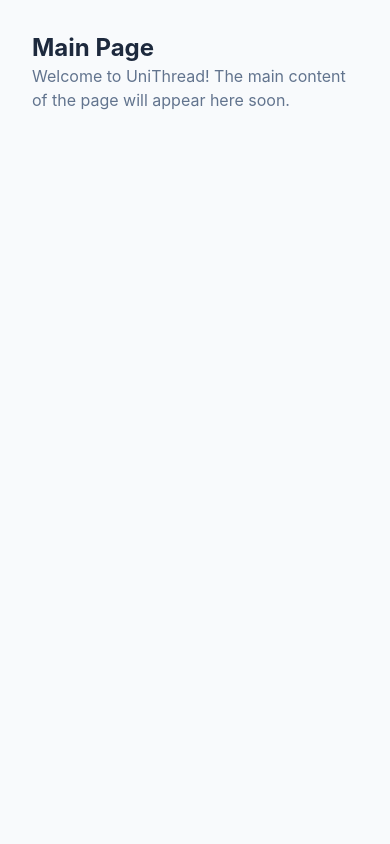
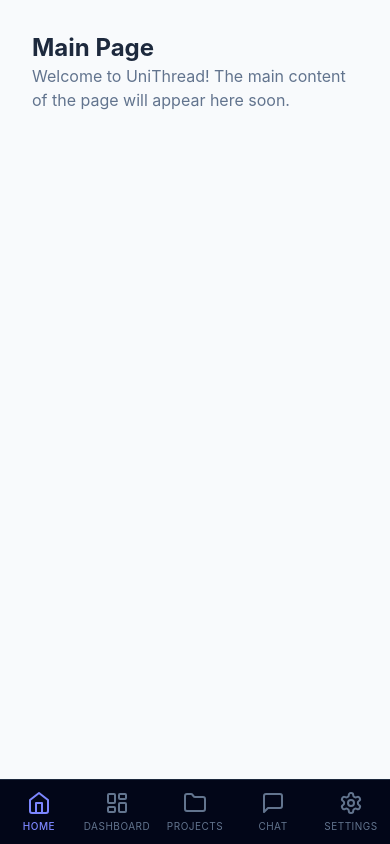
Before and after one commit to cataliiin/UniThread, a SvelteKit app in the folder frontend/: page / in a window 390 px wide. Built offline with nearby package versions, Linux system fonts and the light colour scheme.

Commit message:
feat (frontend): added mobile navbar

```diff
--- /dev/null
+++ b/frontend/src/lib/components/MobileNav.svelte
@@ -0,0 +1,56 @@
+<script lang="ts">
+	import { page } from '$app/stores';
+
+	const navLinks = [
+		{
+			href: '/',
+			label: 'Home',
+			icon: `<svg xmlns="http://www.w3.org/2000/svg" width="24" height="24" viewBox="0 0 24 24" fill="none" stroke="currentColor" stroke-width="2" stroke-linecap="round" stroke-linejoin="round"><path d="m3 9 9-7 9 7v11a2 2 0 0 1-2 2H5a2 2 0 0 1-2-2z"/><polyline points="9 22 9 12 15 12 15 22"/></svg>`
+		},
+		{
+			href: '/dashboard',
+			label: 'Dashboard',
+			icon: `<svg xmlns="http://www.w3.org/2000/svg" width="24" height="24" viewBox="0 0 24 24" fill="none" stroke="currentColor" stroke-width="2" stroke-linecap="round" stroke-linejoin="round"><rect width="7" height="9" x="3" y="3" rx="1"/><rect width="7" height="5" x="14" y="3" rx="1"/><rect width="7" height="9" x="14" y="12" rx="1"/><rect width="7" height="5" x="3" y="16" rx="1"/></svg>`
+		},
+		{
+			href: '/projects',
+			label: 'Projects',
+			icon: `<svg xmlns="http://www.w3.org/2000/svg" width="24" height="24" viewBox="0 0 24 24" fill="none" stroke="currentColor" stroke-width="2" stroke-linecap="round" stroke-linejoin="round"><path d="M4 20h16a2 2 0 0 0 2-2V8a2 2 0 0 0-2-2h-7.93a2 2 0 0 1-1.66-.9l-.82-1.2A2 2 0 0 0 7.93 3H4a2 2 0 0 0-2 2v13a2 2 0 0 0 2 2Z"/></svg>`
+		},
+		{
+			href: '/messages',
+			label: 'Chat',
+			icon: `<svg xmlns="http://www.w3.org/2000/svg" width="24" height="24" viewBox="0 0 24 24" fill="none" stroke="currentColor" stroke-width="2" stroke-linecap="round" stroke-linejoin="round"><path d="M21 15a2 2 0 0 1-2 2H7l-4 4V5a2 2 0 0 1 2-2h14a2 2 0 0 1 2 2z"/></svg>`
+		},
+		{
+			href: '/settings',
+			label: 'Settings',
+			icon: `<svg xmlns="http://www.w3.org/2000/svg" width="24" height="24" viewBox="0 0 24 24" fill="none" stroke="currentColor" stroke-width="2" stroke-linecap="round" stroke-linejoin="round"><path d="M12.22 2h-.44a2 2 0 0 0-2 2v.18a2 2 0 0 1-1 1.73l-.43.25a2 2 0 0 1-2 0l-.15-.08a2 2 0 0 0-2.73.73l-.22.38a2 2 0 0 0 .73 2.73l.15.1a2 2 0 0 1 1 1.72v.51a2 2 0 0 1-1 1.74l-.15.09a2 2 0 0 0-.73 2.73l.22.38a2 2 0 0 0 2.73.73l.15-.08a2 2 0 0 1 2 0l.43.25a2 2 0 0 1 1 1.73V20a2 2 0 0 0 2 2h.44a2 2 0 0 0 2-2v-.18a2 2 0 0 1 1-1.73l.43-.25a2 2 0 0 1 2 0l.15.08a2 2 0 0 0 2.73-.73l.22-.39a2 2 0 0 0-.73-2.73l-.15-.1a2 2 0 0 1-1-1.72v-.51a2 2 0 0 1 1-1.74l.15-.09a2 2 0 0 0 .73-2.73l-.22-.38a2 2 0 0 0-2.73-.73l-.15.08a2 2 0 0 1-2 0l-.43-.25a2 2 0 0 1-1-1.73V4a2 2 0 0 0-2-2z"/><circle cx="12" cy="12" r="3"/></svg>`
+		}
+	];
+</script>
+
+<nav class="lg:hidden fixed bottom-0 left-0 right-0 bg-slate-950 border-t border-slate-800 pb-safe z-50">
+	<div class="flex items-center justify-around h-16">
+		{#each navLinks as link}
+			<a
+				href={link.href}
+				class="flex flex-col items-center justify-center gap-1 w-full h-full transition-colors
+				{$page.url.pathname === link.href
+					? 'text-indigo-400 font-medium'
+					: 'text-slate-500 hover:text-slate-300'}"
+			>
+				<span class="flex items-center justify-center">
+					{@html link.icon}
+				</span>
+				<span class="text-[10px] uppercase tracking-wider">{link.label}</span>
+			</a>
+		{/each}
+	</div>
+</nav>
+
+<style>
+	.pb-safe {
+		padding-bottom: env(safe-area-inset-bottom);
+	}
+</style>
--- a/frontend/src/lib/components/Sidebar.svelte
+++ b/frontend/src/lib/components/Sidebar.svelte
@@ -1,7 +1,6 @@
 <script lang="ts">
 	import { page } from '$app/stores';
 
-	// Mock user data
 	const user = {
 		name: 'Sebastian G.',
 		username: 'sebig'
@@ -36,38 +35,46 @@
 	];
 </script>
 
-<aside class="sidebar">
-	<div class="sidebar-header">
-		<div class="logo-placeholder">
+<aside class="hidden lg:flex flex-col w-72 h-full bg-slate-950 border-r border-slate-800 transition-all duration-300">
+	<!-- Header -->
+	<div class="p-6 flex items-center gap-4 border-b border-slate-800/50">
+		<div class="w-10 h-10 rounded-xl bg-indigo-600 flex items-center justify-center shadow-lg shadow-indigo-500/20">
 			<svg xmlns="http://www.w3.org/2000/svg" width="24" height="24" viewBox="0 0 24 24" fill="none" stroke="currentColor" stroke-width="2" stroke-linecap="round" stroke-linejoin="round" class="text-white"><path d="M12 22s8-4 8-10V5l-8-3-8 3v7c0 6 8 10 8 10z"/></svg>
 		</div>
-		<span class="brand-name">UniThread</span>
+		<span class="text-xl font-bold tracking-tight text-white">UniThread</span>
 	</div>
 
-	<nav class="sidebar-nav">
+	<!-- Navigation -->
+	<nav class="flex-1 overflow-y-auto py-6 px-4 space-y-1">
 		{#each navLinks as link}
 			<a
 				href={link.href}
-				class="nav-link {$page.url.pathname === link.href ? 'active' : ''}"
+				class="flex items-center gap-3 px-4 py-3 rounded-xl transition-all duration-200 group
+				{$page.url.pathname === link.href
+					? 'bg-indigo-600/10 text-indigo-400 font-semibold'
+					: 'text-slate-400 hover:bg-slate-800 hover:text-white'}"
 			>
-				<span class="nav-icon">{@html link.icon}</span>
-				<span class="nav-label">{link.label}</span>
+				<span class="flex items-center justify-center transition-transform duration-200 group-hover:scale-110">
+					{@html link.icon}
+				</span>
+				<span class="text-sm tracking-wide">{link.label}</span>
 			</a>
 		{/each}
 	</nav>
 
-	<div class="sidebar-footer">
-		<div class="user-card">
-			<div class="user-info">
-				<div class="default-avatar">
+	<!-- Footer -->
+	<div class="p-4 mt-auto border-t border-slate-800/50">
+		<div class="flex items-center justify-between p-3 rounded-2xl bg-slate-900 border border-slate-800 transition-all duration-200">
+			<div class="flex items-center gap-3">
+				<div class="w-9 h-9 rounded-full border border-slate-700 shadow-sm flex items-center justify-center bg-slate-800 text-slate-400">
 					<svg xmlns="http://www.w3.org/2000/svg" width="20" height="20" viewBox="0 0 24 24" fill="none" stroke="currentColor" stroke-width="2" stroke-linecap="round" stroke-linejoin="round"><path d="M19 21v-2a4 4 0 0 0-4-4H9a4 4 0 0 0-4 4v2"/><circle cx="12" cy="7" r="4"/></svg>
 				</div>
-				<div class="user-details">
-					<span class="user-name">{user.name}</span>
-					<span class="user-username">@{user.username}</span>
+				<div class="flex flex-col min-w-0">
+					<span class="font-semibold text-sm text-white truncate">{user.name}</span>
+					<span class="text-xs text-slate-500 truncate">@{user.username}</span>
 				</div>
 			</div>
-			<button class="logout-btn" title="Logout">
+			<button class="p-2 rounded-lg text-slate-500 hover:text-red-400 hover:bg-red-400/10 transition-all duration-200" title="Logout">
 				<svg xmlns="http://www.w3.org/2000/svg" width="18" height="18" viewBox="0 0 24 24" fill="none" stroke="currentColor" stroke-width="2" stroke-linecap="round" stroke-linejoin="round"><path d="M9 21H5a2 2 0 0 1-2-2V5a2 2 0 0 1 2-2h4"/><polyline points="16 17 21 12 16 7"/><line x1="21" x2="9" y1="12" y2="12"/></svg>
 			</button>
 		</div>
--- a/frontend/src/routes/+layout.svelte
+++ b/frontend/src/routes/+layout.svelte
@@ -1,17 +1,25 @@
 <script lang="ts">
 	import './layout.css';
 	import Sidebar from '$lib/components/Sidebar.svelte';
+	import MobileNav from '$lib/components/MobileNav.svelte';
 
 	let { children } = $props();
 </script>
 
-<div class="layout-container">
+<div class="flex h-screen bg-slate-50 text-slate-900 overflow-hidden">
+	<!-- Desktop Sidebar -->
 	<Sidebar />
 
-	<!-- Main Content -->
-	<main class="main-content">
-		{@render children()}
-	</main>
+	<!-- Content Area -->
+	<div class="flex-1 flex flex-col min-w-0 overflow-hidden relative">
+		<!-- Main Content -->
+		<main class="flex-1 overflow-y-auto pb-20 lg:pb-0">
+			{@render children()}
+		</main>
+
+		<!-- Mobile Navigation -->
+		<MobileNav />
+	</div>
 </div>
 
 <svelte:head>
--- a/frontend/src/routes/layout.css
+++ b/frontend/src/routes/layout.css
@@ -2,110 +2,24 @@
 @plugin '@tailwindcss/forms';
 @plugin '@tailwindcss/typography';
 
-/* Custom Tokens & Animations */
+/* Global Styles */
 :root {
-	--sidebar-width: 280px;
 	--primary-gradient: linear-gradient(135deg, #4f46e5 0%, #7c3aed 100%);
-	--sidebar-bg: #0f172a;
-	--sidebar-border: rgba(255, 255, 255, 0.1);
 }
 
-/* Layout Container */
-.layout-container {
-	@apply flex h-screen bg-slate-50 text-slate-900 overflow-hidden;
+html, body {
+	@apply h-full m-0 p-0 antialiased selection:bg-indigo-100 selection:text-indigo-900;
 }
 
-/* Sidebar */
-.sidebar {
-	@apply flex flex-col h-full bg-slate-950 border-r border-slate-800 transition-all duration-300;
-	width: var(--sidebar-width);
+/* Custom scrollbar for better look */
+::-webkit-scrollbar {
+	width: 6px;
 }
 
-.sidebar-header {
-	@apply p-6 flex items-center gap-4 border-b border-slate-800/50;
+::-webkit-scrollbar-track {
+	@apply bg-transparent;
 }
 
-.logo-container, .logo-placeholder {
-	@apply w-10 h-10 rounded-xl bg-indigo-600 flex items-center justify-center shadow-lg shadow-indigo-500/20;
+::-webkit-scrollbar-thumb {
+	@apply bg-slate-200 rounded-full hover:bg-slate-300 transition-colors;
 }
-
-.logo {
-	@apply w-7 h-7;
-}
-
-.brand-name {
-	@apply text-xl font-bold tracking-tight text-white;
-}
-
-.sidebar-nav {
-	@apply flex-1 overflow-y-auto py-6 px-4 space-y-1;
-}
-
-.nav-link {
-	@apply flex items-center gap-3 px-4 py-3 rounded-xl transition-all duration-200 text-slate-400;
-	@apply hover:bg-slate-800 hover:text-white;
-}
-
-.nav-link.active {
-	@apply bg-indigo-600/10 text-indigo-400 font-semibold;
-}
-
-.nav-icon {
-	@apply flex items-center justify-center transition-transform duration-200;
-}
-
-.nav-link:hover .nav-icon {
-	@apply scale-110;
-}
-
-.nav-label {
-	@apply text-sm tracking-wide;
-}
-
-.sidebar-footer {
-	@apply p-4 mt-auto border-t border-slate-800/50;
-}
-
-.user-card {
-	@apply flex items-center justify-between p-3 rounded-2xl bg-slate-900 border border-slate-800 transition-all duration-200;
-}
-
-.user-info {
-	@apply flex items-center gap-3;
-}
-
-.user-avatar, .default-avatar {
-	@apply w-9 h-9 rounded-full border border-slate-700 shadow-sm flex items-center justify-center bg-slate-800 text-slate-400;
-}
-
-.user-details {
-	@apply flex flex-col min-w-0;
-}
-
-.user-name {
-	@apply font-semibold text-sm text-white truncate;
-}
-
-.user-username {
-	@apply text-xs text-slate-500 truncate;
-}
-
-.logout-btn {
-	@apply p-2 rounded-lg text-slate-500 hover:text-red-400 hover:bg-red-400/10 transition-all duration-200;
-}
-
-/* Main Content */
-.main-content {
-	@apply flex-1 overflow-y-auto relative bg-slate-50;
-}
-
-/* Responsive */
-@media (max-width: 1024px) {
-	.sidebar {
-		@apply fixed inset-y-0 left-0 z-50 -translate-x-full;
-	}
-
-	.sidebar.open {
-		@apply translate-x-0;
-	}
-}
```
